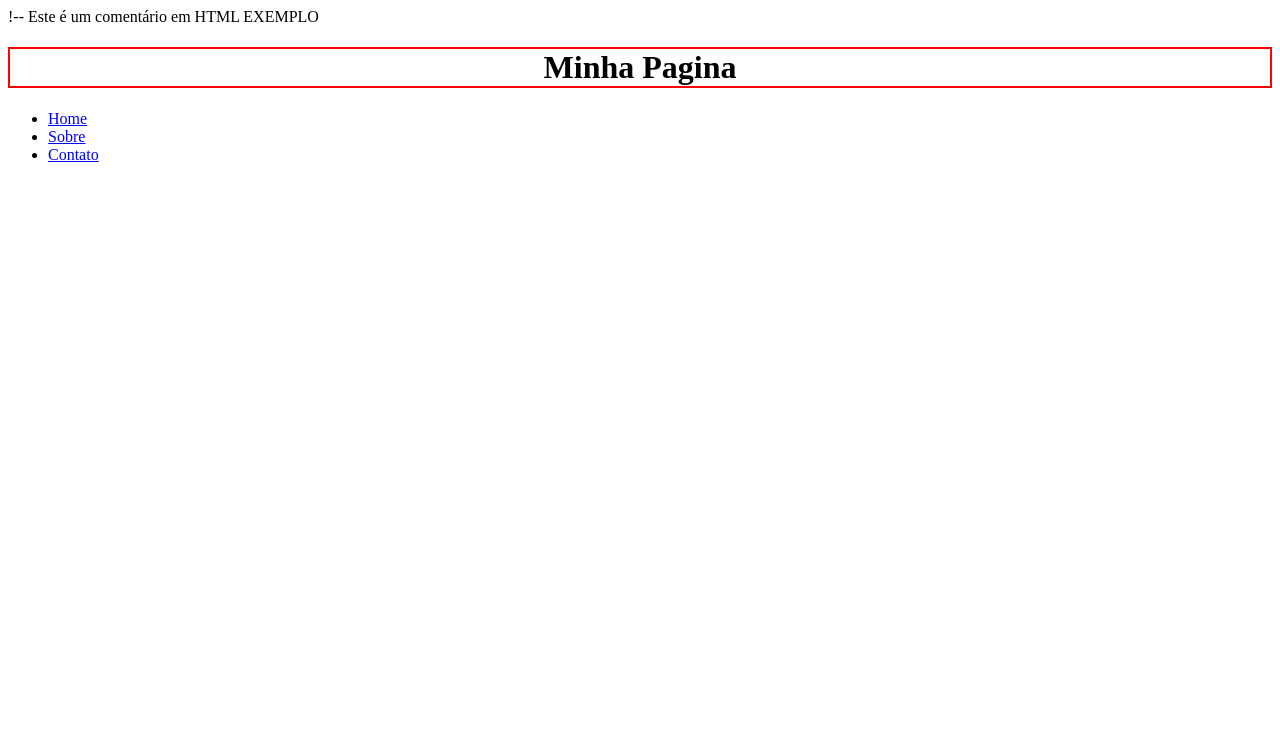
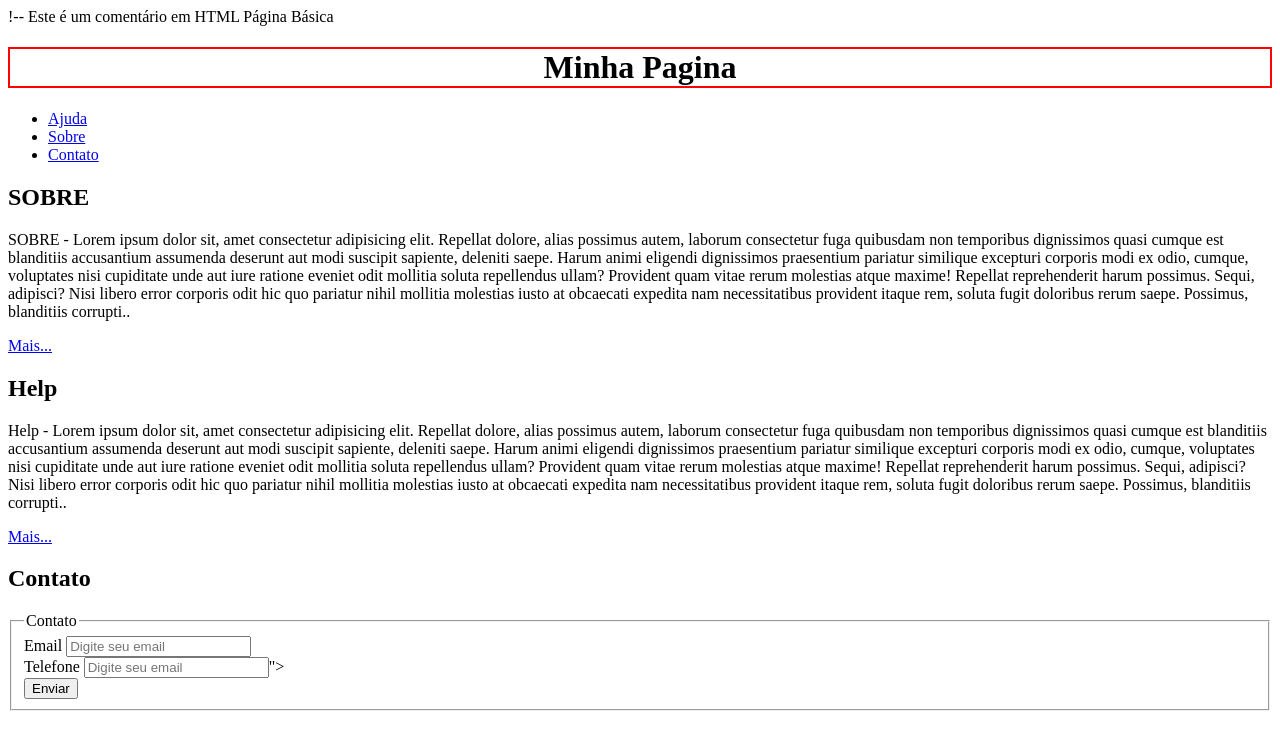
Before and after one commit to Dev-Pavao/Frontend-AdsFiap, a plain HTML site: page aula 1/index.html in a window 1280 px wide. Drawn offline with Linux system fonts and the light colour scheme.

Commit message:
Seção de conteúdo criada.

```diff
--- a/aula 1/index.html
+++ b/aula 1/index.html
@@ -2,13 +2,13 @@
 <!DOCTYPE HTML> <!-- Esse é o DTD do HTML5. -->
 <!-- O DTD é o document type definition, ele diz ao browser a versão do HTML que deve ser carregada. -->
 
-<html>
+<html lang="pt-br">
     <!-- primeiro filho do html. head -->
     <head>
         <!-- Tags de meta-dados, filhas de head. meta-->
         <meta charset="UTF-8"/>
         <meta name="viewport" content="width:device-width, initial-scale=1.0"/>
-        <tittle>EXEMPLO</title>
+        <tittle>Página Básica</title>
     </head>
     <!-- segundo filho do html. body -->
     <body>
@@ -21,14 +21,50 @@
                 <nav>
 
                     <ul> <!-- so pode colocar li  -->
-                        <li> <a href="#">Home</a></li><!--  lista  -->
+                        <li> <a href="#">Ajuda</a></li><!--  lista  -->
                         <li><a href="#">Sobre</a></li>
                         <li><a href="#">Contato</a></li>
                     </ul>
                 </nav>
             </header>
 
+            <section>
+                <div>
+                    <h2>SOBRE</h2>
+                    <p><span>SOBRE</span> - Lorem ipsum dolor sit, amet consectetur adipisicing elit. Repellat dolore, alias possimus autem, laborum consectetur fuga quibusdam non temporibus dignissimos quasi cumque est blanditiis accusantium assumenda deserunt aut modi suscipit sapiente, deleniti saepe. Harum animi eligendi dignissimos praesentium pariatur similique excepturi corporis modi ex odio, cumque, voluptates nisi cupiditate unde aut iure ratione eveniet odit mollitia soluta repellendus ullam? Provident quam vitae rerum molestias atque maxime! Repellat reprehenderit harum possimus. Sequi, adipisci? Nisi libero error corporis odit hic quo pariatur nihil mollitia molestias iusto at obcaecati expedita nam necessitatibus provident itaque rem, soluta fugit doloribus rerum saepe. Possimus, blanditiis corrupti..<p>
+                        <a href="#">Mais...</a>
 
+                </div>
+                <div>
+                    <div>
+                        <h2>Help</h2>
+                        <p><span>Help</span> - Lorem ipsum dolor sit, amet consectetur adipisicing elit. Repellat dolore, alias possimus autem, laborum consectetur fuga quibusdam non temporibus dignissimos quasi cumque est blanditiis accusantium assumenda deserunt aut modi suscipit sapiente, deleniti saepe. Harum animi eligendi dignissimos praesentium pariatur similique excepturi corporis modi ex odio, cumque, voluptates nisi cupiditate unde aut iure ratione eveniet odit mollitia soluta repellendus ullam? Provident quam vitae rerum molestias atque maxime! Repellat reprehenderit harum possimus. Sequi, adipisci? Nisi libero error corporis odit hic quo pariatur nihil mollitia molestias iusto at obcaecati expedita nam necessitatibus provident itaque rem, soluta fugit doloribus rerum saepe. Possimus, blanditiis corrupti..<p>
+                            <a href="#">Mais...</a>
+                </div>
+                <div>
+
+                    <h2>Contato</h2>
+                    <form >
+                        <fieldset>
+                            <legend>Contato</legend>
+                            <div>
+                                <label for="idEmail">Email</label>
+                                <input type="email" name="txtEmail" id="idEmail" placeholder="Digite seu email">
+                            </div>
+                            <div>
+                                <label for="idTell">Telefone</label>
+                                <input type="tell" name="
+                                txtTell" id="idTell" placeholder="Digite seu email">"></label>
+                            </div>
+                            <div>
+                                <button type="button">Enviar</button>
+                            </div>
+                        </fieldset>
+                    </form>
+
+
+                </div>
+            </section>
 
         </div>
     </body>
```
